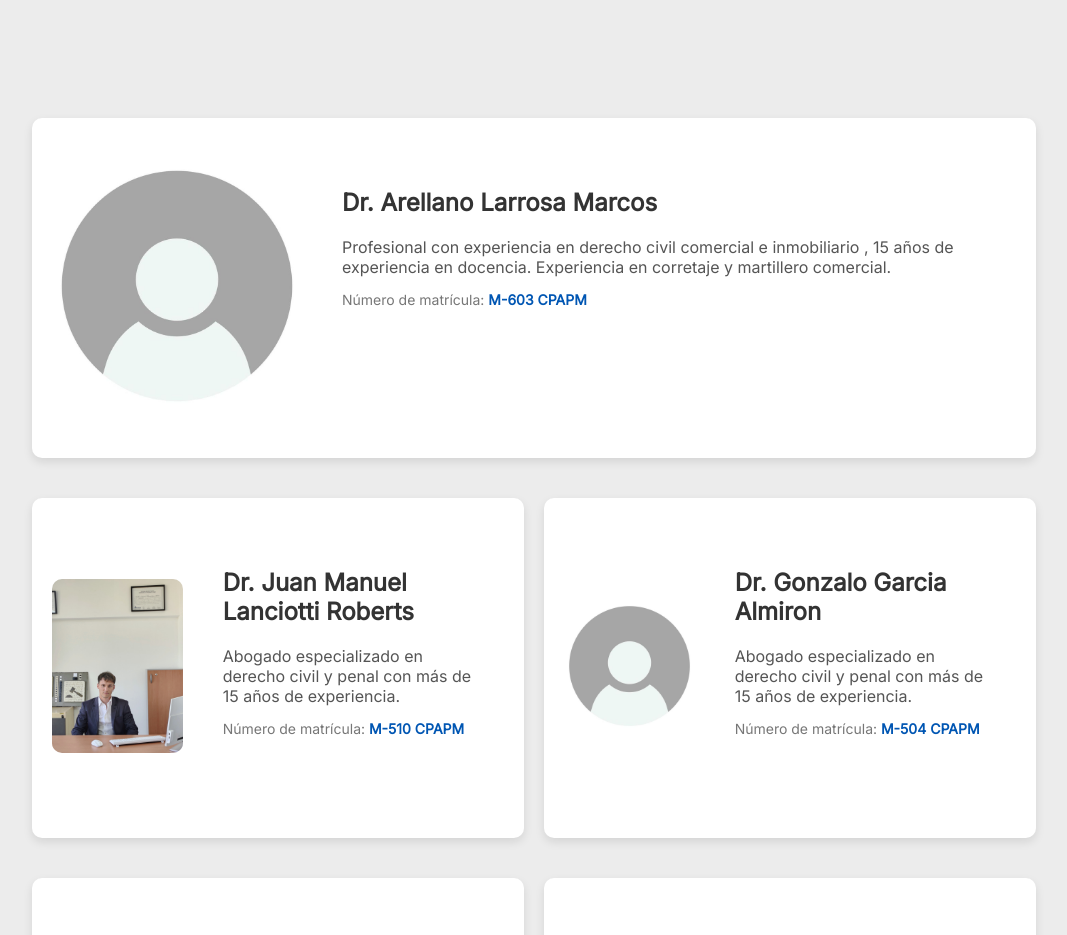
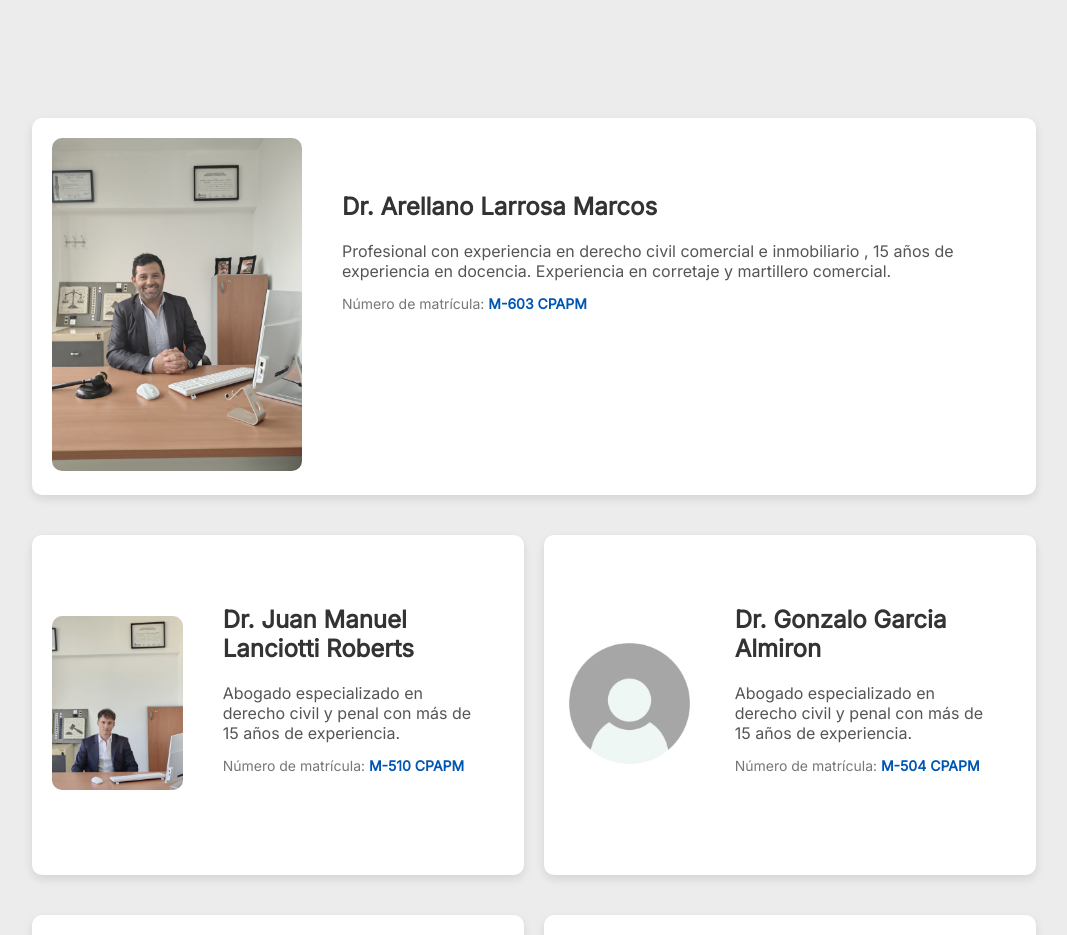
Before and after one commit to enzo1antilipi/StudyMarellano, a Next.js app: page / in a window 1280 px wide. Shown: the part 1540-2475 px from the top of the page, without its empty margins (106-1173 px from the left). Built offline with nearby package versions, Linux system fonts and the light colour scheme.

Commit message:
agregue foto de marcos

```diff
--- a/src/app/page.js
+++ b/src/app/page.js
@@ -215,7 +215,7 @@ export default function Home() {
             <div className="containerImgAbout">
               {/* Imagen del abogado */}
               <div className="photoContainer">
-                <img src="/usuario2.jpg" alt="Dr. Arellano Larrosa Marcos" className="photo"/>
+                <img src="/marcos.jpg" alt="Dr. Arellano Larrosa Marcos" className="photo"/>
               </div>
 
               {/* Descripción */}
@@ -223,7 +223,7 @@ export default function Home() {
                 <h1 className="abogadoNombre">Dr. Arellano Larrosa Marcos</h1>
                 <p className="abogadoDescripcion">
                   Profesional con experiencia en derecho civil comercial e inmobiliario , 15 años de experiencia en docencia.
-Experiencia en corretaje y martillero comercial.
+                  Experiencia en corretaje y martillero comercial.
                 </p>
                 <p className="matricula">
                   Número de matrícula: <a href="https://colegioabogados.com" target="_blank" className="matriculaLink">M-603 CPAPM</a>
```
Also changed, not shown: public/marcos.jpg (added).
